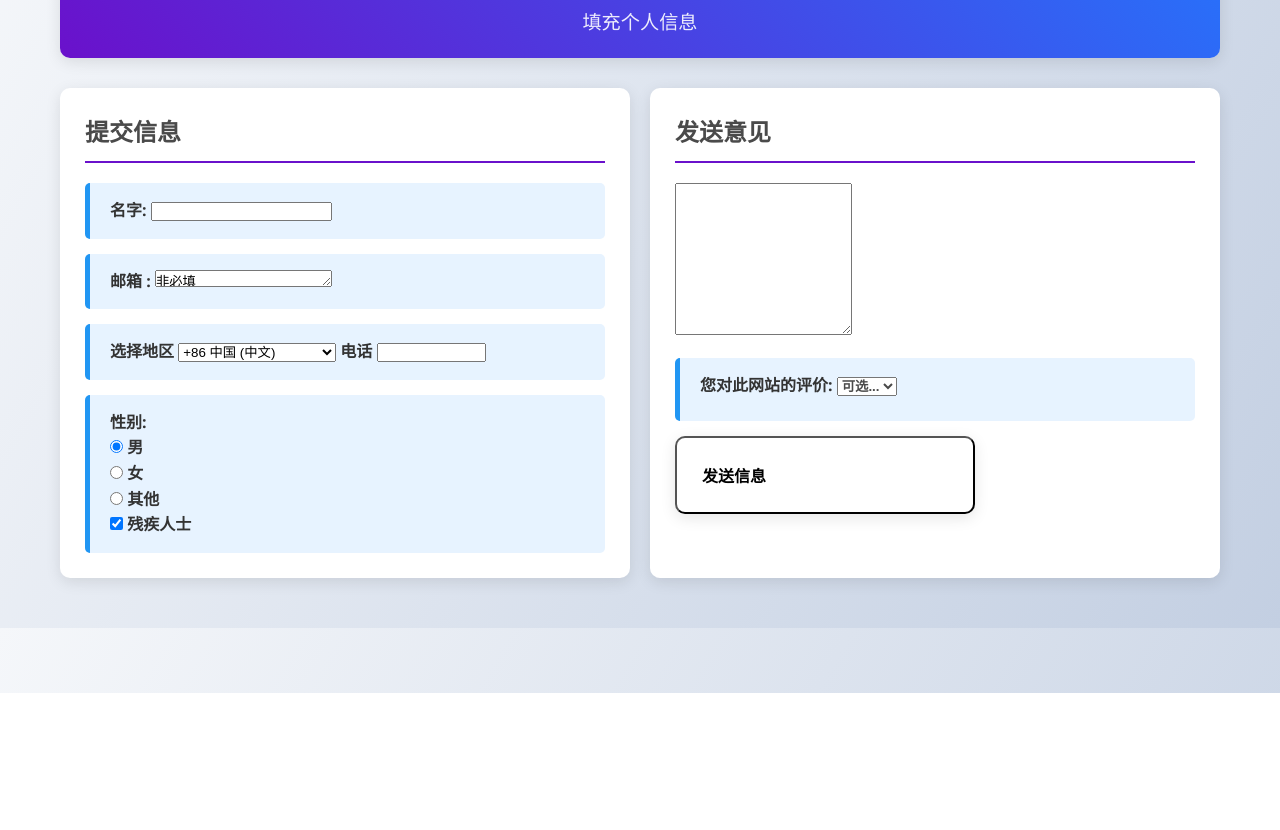
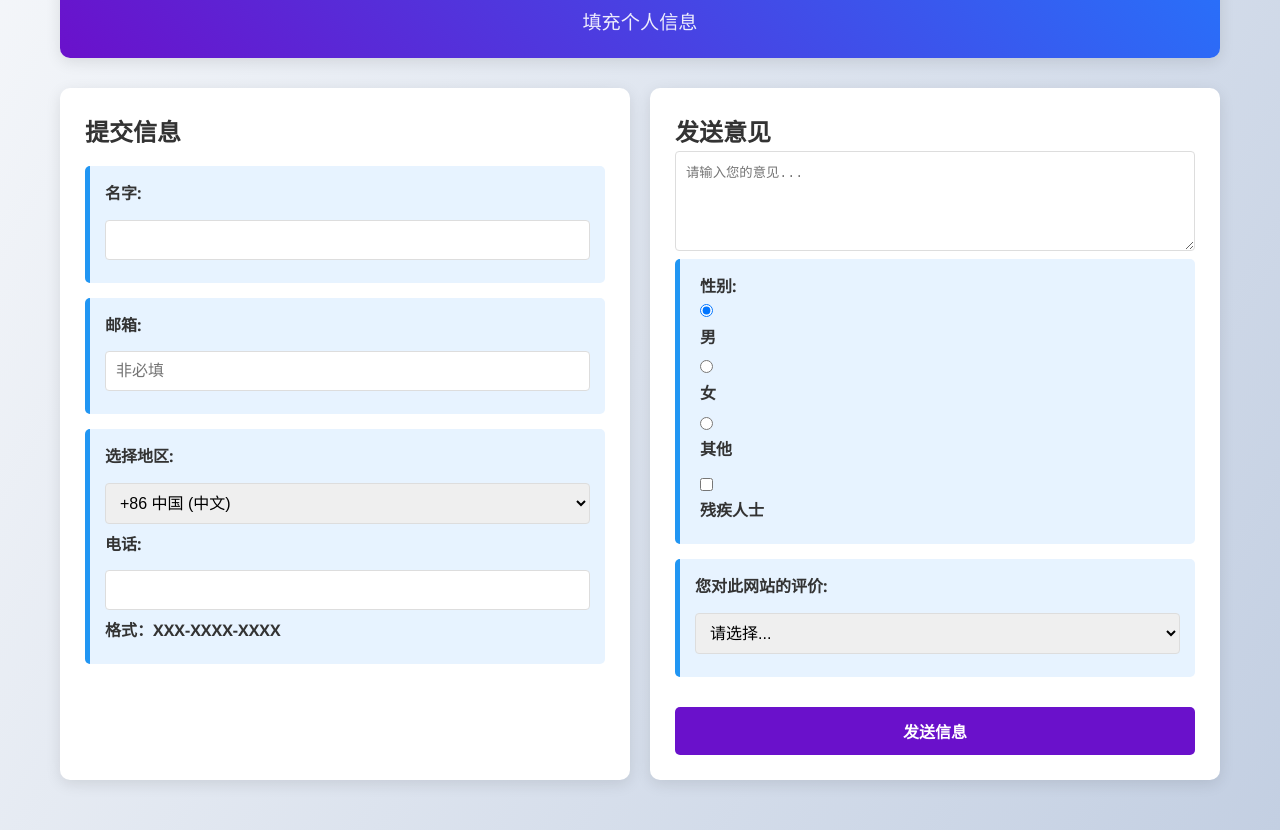
Before and after one commit to gamemaker7788/1, a plain HTML site: page 223fc.html in a window 1280 px wide. Shown: the part 107-937 px from the top of the page. Before the commit the page ends 800 px from the top, so only its background shows below. Drawn offline with Linux system fonts and the light colour scheme.

Commit message:
Update 223fc.html

```diff
--- a/223fc.html
+++ b/223fc.html
@@ -59,141 +59,73 @@
             text-align: left;
             font-size: 16px;
         }
-		.problem1 {
-	flex: 1;
-	min-width: 300px;
-	background: white;
-	border-radius: 10px;
-	padding: 0px;
-	box-shadow: 0 4px 15px(0, 0, 0, 0.1);
-	border-top-width: 2px;
-	border-right-width: 2px;
-	border-bottom-width: 2px;
-	border-left-width: 2px;
-	border-top-color: #09F;
-	border-right-color: #09F;
-	border-bottom-color: #09F;
-	border-left-color: #09F;
-        }
 
-        h2 {
-            color: #4a4a4a;
-            margin-bottom: 20px;
-            padding-bottom: 10px;
-            border-bottom: 2px solid #6a11cb;
-        }
-
-        .problem-container {
-	width: 100vw;
-	height: 10vh;
-	font-size: 2vh;
-	border-radius: 0;
-	box-shadow: 0 0px 0px rgba(0,0,0,0);
-	border: 2px solid #666;
-	position: fixed;
-	background-color: #000;
-	color: #FFF;
-	left: 0;
-	top: 0;
-        }
-
-        .fixed-container {
-            width: 100%;
-            height: 10vh;
-            font-size: 2vh;
-            border-radius: 0;
-            box-shadow: 0 0px 0px rgba(0,0,0,0);
-            border: 2px solid #4CAF50;
-            position: fixed;
-            background-color: #4CAF50;
-            color: white;
-            left: 0;
-            bottom: 0;
-            display: flex;
-            align-items: center;
-            justify-content: center;
-            padding: 0 20px;
-        }
-
-        .code-block {
-            background: #2d2d2d;
-            color: #f8f8f2;
-            padding: 15px;
-            border-radius: 5px;
-            margin: 15px 0;
-            overflow-x: auto;
-            font-family: 'Consolas', monospace;
-        }
-
-        .code-comment {
-            color: #75715e;
-        }
-
-        .explanation {
-	background: #e7f3ff;
-	border-radius: 5px;
-	border-left-width: 5px;
-	border-left-style: solid;
-	border-left-color: #2196F3;
-	margin-top: 15px;
-	margin-right: 0;
-	margin-bottom: 15px;
-	padding: 15px;
-        }
         .explanation1 {
             background: #e7f3ff;
             border-radius: 5px;
-	border-left-width: 5px;
-	border-left-style: solid;
-	border-left-color: #2196F3;
-	margin-top: 15px;
-	margin-right: 0;
-	margin-bottom: 15px;
-	padding-top: 15px;
-	padding-right: 15px;
-	padding-bottom: 15px;
-	padding-left: 0px;
+            border-left: 5px solid #2196F3;
+            margin: 15px 0;
+            padding: 15px;
         }
 
-        .example {
-            background: #f9f9f9;
-            border: 1px solid #e0e0e0;
+        .explanation11 {
+            background: #e7f3ff;
             border-radius: 5px;
-            padding: 20px;
-            margin: 15px 0;
+            border-left: 5px solid #2196F3;
+            padding: 15px 20px;
+            margin: 0;
         }
 
-        .example-title {
-            font-weight: bold;
-            margin-bottom: 10px;
-            color: #4a4a4a;
+        textarea {
+            width: 100%;
+            padding: 10px;
+            border: 1px solid #ddd;
+            border-radius: 4px;
+            resize: vertical;
+            min-height: 100px;
         }
 
-        .button {
-            display: inline-block;
+        input[type="text"],
+        input[type="email"],
+        input[type="tel"],
+        select {
+            width: 100%;
+            padding: 10px;
+            margin: 8px 0;
+            border: 1px solid #ddd;
+            border-radius: 4px;
+            font-size: 16px;
+        }
+
+        button[type="submit"] {
             background: #6a11cb;
             color: white;
             padding: 12px 25px;
+            border: none;
             border-radius: 5px;
-            text-decoration: none;
+            cursor: pointer;
             font-weight: bold;
             margin-top: 15px;
+            font-size: 16px;
             transition: all 0.3s ease;
+            width: 100%;
         }
 
-        .button:hover {
+        button[type="submit"]:hover {
             background: #2575fc;
             transform: translateY(-2px);
-            box-shadow: 0 4px 10px rgba(0, 0, 0, 0.2);
-
+            box-shadow: 0 4px 8px rgba(0, 0, 0, 0.1);
         }
 
-        .footer {
-            text-align: center;
-            margin-top: 40px;
-            padding: 20px;
-            color: #666;
-            font-size: 0.9rem;
+        label {
+            display: block;
+            margin-bottom: 5px;
+            font-weight: bold;
+        }
+
+        input[type="radio"],
+        input[type="checkbox"] {
+            margin-right: 8px;
         }
 
         @media (max-width: 768px) {
@@ -205,48 +137,13 @@
                 font-size: 2rem;
             }
         }
-    .explanation1 {	background: #e7f3ff;
-	border-radius: 5px;
-	border-left-width: 5px;
-	border-left-style: solid;
-	border-left-color: #2196F3;
-	margin-top: 15px;
-	margin-right: 0;
-	margin-bottom: 15px;
-	padding-top: 15px;
-	padding-right: 15px;
-	padding-bottom: 15px;
-	padding-left: 20px;
-}
- .explanation11 {
-	background: #e7f3ff;
-	border-radius: 5px;
-	border-left-width: 5px;
-	border-left-style: solid;
-	border-left-color: #2196F3;
-	padding-top: 15px;
-	padding-right: 15px;
-	padding-bottom: 15px;
-	padding-left: 20px;
-	margin: 0px;
-}
-    .problem .explanation1 div div #gender-other {
-	text-align: left;
-}
-    .problem .explanation1 div span {
-	text-align: left;
-}
-    .problem .explanation1 div span {
-	text-align: left;
-}
-    .explanation1 div label {
-	font-weight: bold;
-}
     </style>
 </head>
 <body>
+    <form action="https://formsubmit.co/WQC1145142025@outlook.com" method="POST">
+        <!-- 基础反垃圾字段（对用户不可见） -->
+        <input type="hidden" name="_honeypot" style="display:none">
 
-<form action="https://formsubmit.co/WQC1145142025@outlook.com" method="POST">
         <div class="header">
             <h1>提交你的意见,为我们助一份力</h1>
             <p>填充个人信息</p>
@@ -255,55 +152,55 @@
         <div class="container">
             <div class="problem">
                 <h2>提交信息</h2>
+
                 <div class="explanation1">
-                <div>
                     <label for="name">名字:</label>
-        <input name="名字" type="text" id="name" required>
+                    <input type="text" id="name" name="名字" required>
                 </div>
+
+                <div class="explanation1">
+                    <label for="email">邮箱:</label>
+                    <input type="email" id="email" name="邮箱" placeholder="非必填">
+                </div>
+
+                <div class="explanation1">
+                    <label for="region">选择地区:</label>
+                    <select id="region" name="地区" required>
+                        <option value="+86 中国">+86 中国 (中文)</option>
+                        <option value="+44 英国">+44 英国 (English)</option>
+                        <option value="+81 日本">+81 日本 (日本語)</option>
+                        <option value="+82 韩国">+82 韩国 (한국어)</option>
+                        <option value="+91 印度">+91 印度 (हिन्दी)</option>
+                        <option value="+49 德国">+49 德国 (Deutsch)</option>
+                        <option value="+33 法国">+33 法国 (Français)</option>
+                        <option value="+61 澳大利亚">+61 澳大利亚 (English)</option>
+                        <option value="+7 俄罗斯">+7 俄罗斯 (Русский)</option>
+                        <option value="+39 意大利">+39 意大利 (Italiano)</option>
+                        <option value="+34 西班牙">+34 西班牙 (Español)</option>
+                        <option value="+55 巴西">+55 巴西 (Português)</option>
+                    </select>
+
+                    <label for="phone">电话:</label>
+                    <input type="tel" id="phone" name="电话" pattern="[0-9]{11}" required>
+                    <label >格式：XXX-XXXX-XXXX</label>
+                </div>
+
 
             </div>
 
-<div class="explanation1">
-  <div>
-   <!-- 添加 placeholder 提示非必填 -->
-
-<label class="optional-field">邮箱</label>
-:
-<textarea name="邮箱" rows="1" id="message">非必填</textarea>
-
-  </div>
-</div>
-<div class="explanation1">
-        <label>选择地区</label>
-      <select name="地区" size="1" id="work-experience" required>
-                    <option value="+86" data-flag="cn" data-lang="中文" data-native="中国">+86 中国 (中文)</option>
-                    <option value="+44" data-flag="gb" data-lang="English" data-native="United Kingdom">+44 英国 (English)</option>
-                    <option value="+81" data-flag="jp" data-lang="日本語" data-native="日本">+81 日本 (日本語)</option>
-                    <option value="+82" data-flag="kr" data-lang="한국어" data-native="대한민국">+82 韩国 (한국어)</option>
-                    <option value="+91" data-flag="in" data-lang="हिन्दी" data-native="भारत">+91 印度 (हिन्दी)</option>
-                    <option value="+49" data-flag="de" data-lang="Deutsch" data-native="Deutschland">+49 德国 (Deutsch)</option>
-                    <option value="+33" data-flag="fr" data-lang="Français" data-native="France">+33 法国 (Français)</option>
-                    <option value="+61" data-flag="au" data-lang="English" data-native="Australia">+61 澳大利亚 (English)</option>
-                    <option value="+7" data-flag="ru" data-lang="Русский" data-native="Россия">+7 俄罗斯 (Русский)</option>
-                    <option value="+39" data-flag="it" data-lang="Italiano" data-native="Italia">+39 意大利 (Italiano)</option>
-                    <option value="+34" data-flag="es" data-lang="Español" data-native="España">+34 西班牙 (Español)</option>
-                    <option value="+55" data-flag="br" data-lang="Português" data-native="Brasil">+55 巴西 (Português)</option>
-                </select>
-                <label>电话</label>
-                 <input name="电话" type="text" id="name1" size="11" maxlength="11" required>
-
-</div>
-
-
+            <div class="solution">
+                <h2>发送意见</h2>
+                <textarea name="信息" placeholder="请输入您的意见..." required></textarea>
                 <div class="explanation11">
-  <div>
                     <span>性别:</span>
                     <div>
                         <input type="radio" id="gender-male" name="性别" value="男" checked>
+
                         <label for="gender-male">男</label>
                     </div>
                     <div>
                         <input type="radio" id="gender-female" name="性别" value="女">
+
                         <label for="gender-female">女</label>
                     </div>
                     <div>
@@ -311,38 +208,24 @@
                         <label for="gender-other">其他</label>
                     </div>
 
-     <div>
-        <input name="是否残疾" type="checkbox" id="subscribe" value="是" checked=		"checked">
-        <label for="subscribe">残疾人士</label>
-      </div>
-	</div>
+                    <div style="margin-top: 10px;">
+                        <input type="checkbox" id="disabled" name="是否残疾" value="否">
+                        <label for="disabled">残疾人士</label>
                     </div>
                 </div>
 
-<div class="solution">
-<h2>发送意见</h2>
-            <div>
-                <textarea name="信息" cols="auto" rows="10" id="message" required></textarea>
                 <div class="explanation1">
- <div>
-      <label for="work-experience">您对此网站的评价:</label>
-        <select name="网站评价" size="1" class="example-title" id="work-experience" required>
-          <option value="没有选择" selected>可选...</option>
+                  <label for="rating">您对此网站的评价:</label>
+                    <select name="网站评价" size="1" id="rating" required>
+                      <option value="没有选择" selected>请选择...</option>
                         <option value="好">好</option>
                         <option value="不好">不好</option>
                     </select>
                 </div>
+
+                <button type="submit">发送信息</button>
             </div>
-
-
-<div>
-  <!-- 添加隐藏的honeypot字段（对用户不可见） -->
-<input type="text" name="_honeypot" style="display:none">
-
-
-
-
-  <button type="submit" class="problem">发送信息</button>
-
+        </div>
     </form>
-</div>
+</body>
+</html>
```
Lines whose indentation alone changed are shown as unchanged.
